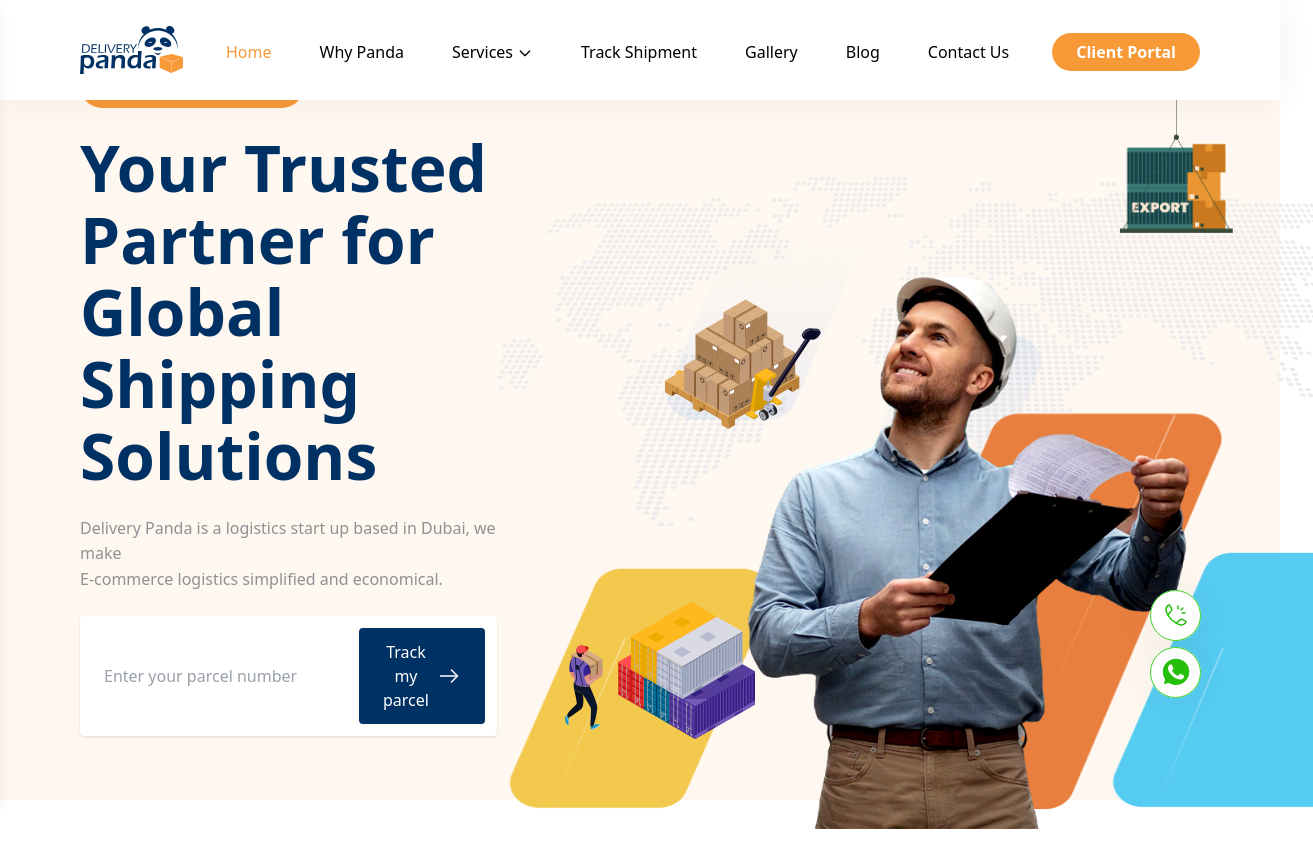
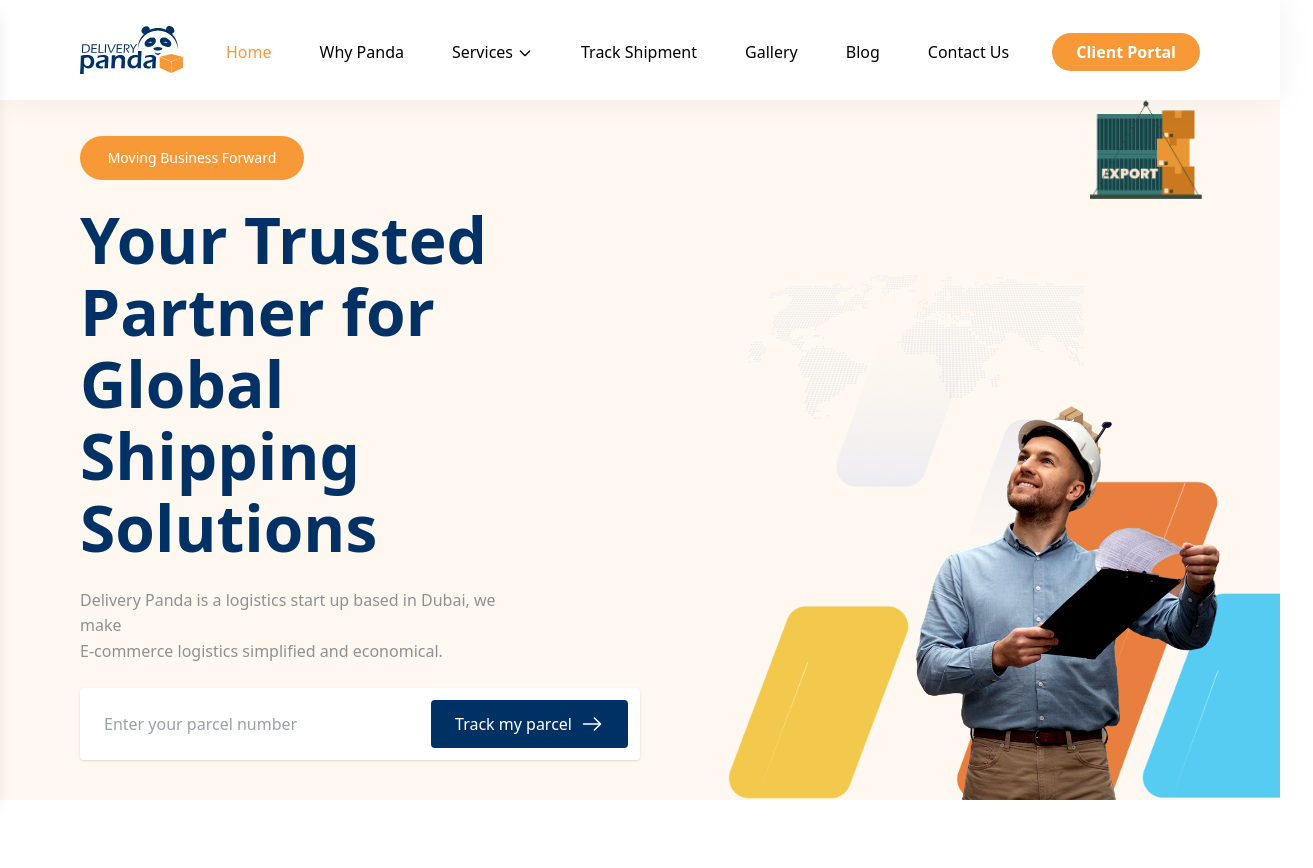
Before and after one commit to nithinraj1999/Panda-Delivery---Machine-Task, a React (Vite) app: page / in a window 1280 px wide. Shown: the top 868 px of the page, 1313 px wide, since content can reach past the window. After the commit the page ends 800 px from the top, so only its background shows below. Built offline with nearby package versions, Linux system fonts and the light colour scheme.

Commit message:
refactor: refactoring

```diff
--- a/src/components/sections/HeroSection.tsx
+++ b/src/components/sections/HeroSection.tsx
@@ -1,148 +1,99 @@
-// HeroSection.jsx
+
 const HeroSection = () => {
     return (
-        <div className="h-[800px] bg-[#FFF8F1] flex relative">
-         <div className="flex-1 flex flex-col justify-center pl-[80px] pt-24 lg:pt-0">
-  {/* Top button */}
-  <button className="mb-6 bg-[#F89938] w-[224px] h-[44px] rounded-full text-white font-medium text-[14px] flex items-center justify-center">
+        <section className="min-h-screen bg-[#FFF8F1] flex flex-col lg:flex-row relative pt-24 ">
+            <div className="flex-1 flex flex-col justify-center px-6 sm:px-12 lg:px-20 pt-24 lg:pt-0">
+                <button className="mb-6 bg-[#F89938] w-full sm:w-[224px] h-[44px] rounded-full text-white font-medium text-[14px] flex items-center justify-center">
                     Moving Business Forward
                 </button>
 
-  {/* Headline */}
-  <h1 className="text-[#003164] text-[36px] sm:text-[48px] lg:text-[64px] leading-snug sm:leading-tight lg:leading-[72px] font-semibold mb-6 max-w-xl">
+                <h1 className="text-[#003164] text-[28px] sm:text-[48px] lg:text-[64px] leading-snug sm:leading-tight lg:leading-[72px] font-semibold mb-6 max-w-full sm:max-w-xl">
                     Your Trusted <br />
                     Partner for Global <br />
                     Shipping Solutions
                 </h1>
 
-  {/* Description */}
-  <p className="text-[#8F9092] text-[16px] leading-[160%] max-w-md mb-6">
+                <p className="text-[#8F9092] text-[14px] sm:text-[16px] leading-[160%] max-w-full sm:max-w-md mb-6">
                     Delivery Panda is a logistics start up based in Dubai, we make <br />
                     E-commerce logistics simplified and economical.
                 </p>
 
-  {/* Parcel input */}
-  <div className="flex w-full max-w-[625px] bg-white p-3 rounded shadow">
+                <div className="flex flex-col sm:flex-row w-full max-w-full sm:max-w-[625px] bg-white p-3 rounded shadow gap-3">
                     <input
                         type="text"
                         placeholder="Enter your parcel number"
                         className="flex-1 outline-none text-gray-700 px-3 py-2 rounded"
                     />
-    <button className="flex items-center justify-center bg-[#003164] text-white px-6 py-3 rounded ml-3 gap-2">
+                    <button className="flex items-center justify-center bg-[#003164] text-white px-6 py-3 rounded gap-2">
                         Track my parcel
                         <span className="inline-block h-6 w-6">
                             <svg width="24" height="24" viewBox="0 0 24 24" fill="none">
-          <path d="M14.43 5.92999L20.5 12L14.43 18.07" stroke="white" strokeWidth="1.5" strokeLinecap="round" strokeLinejoin="round"/>
-          <path d="M3.5 12H20.33" stroke="white" strokeWidth="1.5" strokeLinecap="round" strokeLinejoin="round"/>
+                                <path
+                                    d="M14.43 5.92999L20.5 12L14.43 18.07"
+                                    stroke="white"
+                                    strokeWidth="1.5"
+                                    strokeLinecap="round"
+                                    strokeLinejoin="round"
+                                />
+                                <path
+                                    d="M3.5 12H20.33"
+                                    stroke="white"
+                                    strokeWidth="1.5"
+                                    strokeLinecap="round"
+                                    strokeLinejoin="round"
+                                />
                             </svg>
                         </span>
                     </button>
                 </div>
             </div>
 
-
-            <div className=" relative   ">
-                <div className="absolute top-[46px] right-[80px] w-[113px] h-[187px] z-40">
+            <div className="flex-1 relative mt-12  ">
+                <div className="absolute top-[-20%] right-[5%] w-[20%]  h-auto z-40 mr-[50px]">
                     <img
                         src="/images/exportPic.png"
                         alt="Hero Image"
-                        className="w-full h-full object-contain "
+                        className="w-full h-full object-contain"
                     />
                 </div>
-                <div className="  w-[1,108px]    ">
-                    <div className="absolute  top-[177px] h-full w-full mr-[598px] z-0">
+
                 <img
                     src="/images/mapbase.svg"
-                            alt="Hero Image"
-                            className="w-full h-[360.2411193847656]   "
+                    alt="Map Base"
+                    className="absolute top-[20%] left-[5%] w-[90%] sm:w-[60%] h-auto z-0"
                 />
 
+                <img
+                    src="/images/pattern-group.png"
+                    alt="Pattern"
+                    className="absolute bottom-0   z-30"
+                />
+
+                <img
+                    src="/images/Man.png"
+                    alt="Man"
+                    className="absolute bottom-0 left-45 w-[60%]  h-auto z-30"
+                />
+
+                <img
+                    src="/images/Boxes.svg"
+                    alt="Boxes"
+                    className="absolute top-[40%] right-[30%] w-[15%] h-auto z-20"
+                />
+
+                <img
+                    src="/images/Frame.svg"
+                    alt="Frame"
+                    className="absolute top-[60%] right-[35%] w-[15%] h-auto z-20"
+                />
+
+                <div className="absolute top-[55%] left-[40%] w-[8%] sm:w-[5%] z-20">
                 </div>
             </div>
 
-                <div className="  w-[816.31px]   ">
-                    <div className="absolute top-[222.66px] w-full mr-[739px] z-30">
-                        <img
-                            src="/images/pattern-group.png"
-                            alt="Hero Image"
-                            className="w-full h-[587.34px]   "
-                        />
-                    </div>
-                </div>
 
-                <div className="w-full h-full relative z-30">
-                    {/* Man */}
-                    <div className="absolute top-[263px] right-[100px] w-[488px] h-[566px]">
-                        <img
-                            src="/images/Man.png"
-                            alt="man"
-                            className="w-[488px] h-[566px] object-contain z-10"
-                        />
-                    </div>
+        </section>
+    );
+};
 
-                    {/* Boxes */}
-                    <div className="absolute top-[299px] right-[492px] w-[156px] h-[131px]">
-                        <img
-                            src="/images/Boxes.svg"
-                            alt="boxes"
-                            className="w-[156.66px] h-[130.57px] object-contain z-20"
-                        />
-                    </div>
-
-                    <div className="absolute top-[602px] w-[190px] h-[137px] right-[558px] ">
-                        <img
-                            src="/images/Frame.svg"
-                            alt="boxes"
-                            className="  z-20"
-                        />
-                    </div>
-<div className="absolute top-[554px] left-[617px] w-[51px] h-[108px] z-20 " >
-    <svg width="123" height="180" viewBox="0 0 123 180" fill="none" xmlns="http://www.w3.org/2000/svg" >
-<g filter="url(#filter0_d_1_5121)">
-<rect x="36" y="93" width="51" height="51" rx="25.5" fill="white"/>
-<rect x="36.5" y="93.5" width="50" height="50" rx="25" stroke="#38D01F"/>
-<path d="M46 134L48.2617 125.787C46.8634 123.376 46.1299 120.646 46.1375 117.856C46.1375 109.11 53.2894 102 62.0688 102C66.3324 102 70.3362 103.65 73.339 106.646C76.3495 109.643 78.0076 113.627 78 117.863C78 126.608 70.8481 133.719 62.0611 133.719H62.0535C59.3868 133.719 56.766 133.049 54.4355 131.787L46 134ZM54.8405 128.92L55.3219 129.209C57.3543 130.411 59.6848 131.042 62.0611 131.049H62.0688C69.3658 131.049 75.3104 125.141 75.3104 117.871C75.3104 114.35 73.935 111.042 71.4365 108.548C68.9379 106.053 65.6065 104.684 62.0688 104.684C54.7717 104.677 48.8271 110.586 48.8271 117.856C48.8271 120.342 49.5224 122.768 50.852 124.867L51.1652 125.369L49.8281 130.228L54.8405 128.92Z" fill="white"/>
-<path d="M46.5577 133.445L48.743 125.513C47.3906 123.194 46.68 120.555 46.68 117.863C46.6876 109.422 53.5873 102.555 62.0687 102.555C66.1871 102.555 70.0458 104.152 72.9493 107.042C75.8528 109.932 77.4498 113.78 77.4498 117.871C77.4498 126.312 70.5424 133.179 62.0687 133.179H62.0611C59.4861 133.179 56.957 132.532 54.7105 131.316L46.5577 133.445Z" fill="#25BF0C"/>
-<path d="M46 134L48.2617 125.787C46.8634 123.376 46.1299 120.646 46.1375 117.856C46.1375 109.11 53.2894 102 62.0688 102C66.3324 102 70.3362 103.65 73.339 106.646C76.3495 109.643 78.0076 113.627 78 117.863C78 126.608 70.8481 133.719 62.0611 133.719H62.0535C59.3868 133.719 56.766 133.049 54.4355 131.787L46 134ZM54.8405 128.92L55.3219 129.209C57.3543 130.411 59.6848 131.042 62.0611 131.049H62.0688C69.3658 131.049 75.3104 125.141 75.3104 117.871C75.3104 114.35 73.935 111.042 71.4365 108.548C68.9379 106.053 65.6065 104.684 62.0688 104.684C54.7717 104.677 48.8271 110.586 48.8271 117.856C48.8271 120.342 49.5224 122.768 50.852 124.867L51.1652 125.369L49.8281 130.228L54.8405 128.92Z" fill="white"/>
-<path fill-rule="evenodd" clip-rule="evenodd" d="M58.0877 111.224C57.7897 110.563 57.4764 110.548 57.1937 110.54C56.9645 110.532 56.6971 110.532 56.4296 110.532C56.1622 110.532 55.7343 110.631 55.3676 111.027C55.0008 111.422 53.9769 112.38 53.9769 114.335C53.9769 116.281 55.4058 118.167 55.6044 118.433C55.8031 118.7 58.3628 122.829 62.4048 124.418C65.7668 125.741 66.4545 125.475 67.1804 125.407C67.9062 125.338 69.5337 124.449 69.8699 123.521C70.1985 122.593 70.1985 121.802 70.0992 121.635C69.9998 121.468 69.7324 121.369 69.3351 121.171C68.9378 120.973 66.9817 120.015 66.6149 119.878C66.2482 119.749 65.9807 119.681 65.721 120.076C65.4535 120.472 64.6894 121.361 64.4602 121.627C64.231 121.894 63.9941 121.924 63.5968 121.726C63.1995 121.529 61.9158 121.11 60.3953 119.757C59.2109 118.707 58.4086 117.407 58.1794 117.011C57.9502 116.616 58.1565 116.403 58.3551 116.205C58.5309 116.03 58.7525 115.741 58.9511 115.513C59.1498 115.285 59.2186 115.118 59.3485 114.852C59.4784 114.586 59.4172 114.357 59.3179 114.16C59.2186 113.97 58.4392 112.008 58.0877 111.224Z" fill="white"/>
-</g>
-<g filter="url(#filter1_d_1_5121)">
-<rect x="36" y="36" width="51" height="51" rx="25.5" fill="white"/>
-<rect x="36.5" y="36.5" width="50" height="50" rx="25" stroke="#38D01F"/>
-<path d="M53.7776 60.9424C52.8296 59.2893 52.3718 57.9395 52.0958 56.5712C51.6876 54.5476 52.6218 52.5708 54.1694 51.3095C54.8234 50.7764 55.5732 50.9585 55.96 51.6524L56.8332 53.2189C57.5253 54.4606 57.8713 55.0814 57.8027 55.7396C57.7341 56.3978 57.2674 56.9339 56.334 58.006L53.7776 60.9424ZM53.7776 60.9424C55.6965 64.2883 58.7078 67.3013 62.0576 69.2224M62.0576 69.2224C63.7107 70.1704 65.0605 70.6282 66.4288 70.9042C68.4524 71.3124 70.4292 70.3782 71.6905 68.8306C72.2236 68.1766 72.0415 67.4268 71.3476 67.04L69.7811 66.1668C68.5394 65.4747 67.9186 65.1287 67.2604 65.1973C66.6022 65.2659 66.0661 65.7326 64.994 66.666L62.0576 69.2224Z" stroke="#25BF0C" stroke-width="1.5" stroke-linejoin="round"/>
-<path d="M64 52V54.8M68.9502 54.0508L66.9703 56.0307M71 59H68.2" stroke="#25BF0C" stroke-width="1.5" stroke-linecap="round"/>
-</g>
-<defs>
-<filter id="filter0_d_1_5121" x="0" y="57" width="123" height="123" filterUnits="userSpaceOnUse" color-interpolation-filters="sRGB">
-<feFlood flood-opacity="0" result="BackgroundImageFix"/>
-<feColorMatrix in="SourceAlpha" type="matrix" values="0 0 0 0 0 0 0 0 0 0 0 0 0 0 0 0 0 0 127 0" result="hardAlpha"/>
-<feOffset/>
-<feGaussianBlur stdDeviation="18"/>
-<feComposite in2="hardAlpha" operator="out"/>
-<feColorMatrix type="matrix" values="0 0 0 0 0 0 0 0 0 0 0 0 0 0 0 0 0 0 0.06 0"/>
-<feBlend mode="normal" in2="BackgroundImageFix" result="effect1_dropShadow_1_5121"/>
-<feBlend mode="normal" in="SourceGraphic" in2="effect1_dropShadow_1_5121" result="shape"/>
-</filter>
-<filter id="filter1_d_1_5121" x="0" y="0" width="123" height="123" filterUnits="userSpaceOnUse" color-interpolation-filters="sRGB">
-<feFlood flood-opacity="0" result="BackgroundImageFix"/>
-<feColorMatrix in="SourceAlpha" type="matrix" values="0 0 0 0 0 0 0 0 0 0 0 0 0 0 0 0 0 0 127 0" result="hardAlpha"/>
-<feOffset/>
-<feGaussianBlur stdDeviation="18"/>
-<feComposite in2="hardAlpha" operator="out"/>
-<feColorMatrix type="matrix" values="0 0 0 0 0 0 0 0 0 0 0 0 0 0 0 0 0 0 0.06 0"/>
-<feBlend mode="normal" in2="BackgroundImageFix" result="effect1_dropShadow_1_5121"/>
-<feBlend mode="normal" in="SourceGraphic" in2="effect1_dropShadow_1_5121" result="shape"/>
-</filter>
-</defs>
-</svg>
-
-</div>
-
-                </div>
-
-            </div>
-        </div>
-    )
-}
-
-export default HeroSection
+export default HeroSection;
```
Lines whose indentation alone changed are shown as unchanged.
